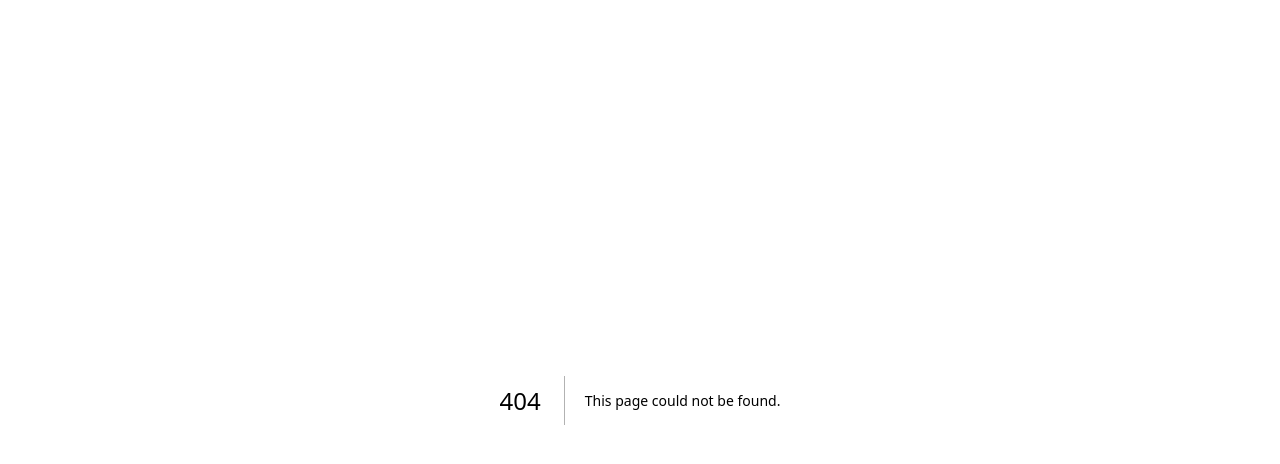
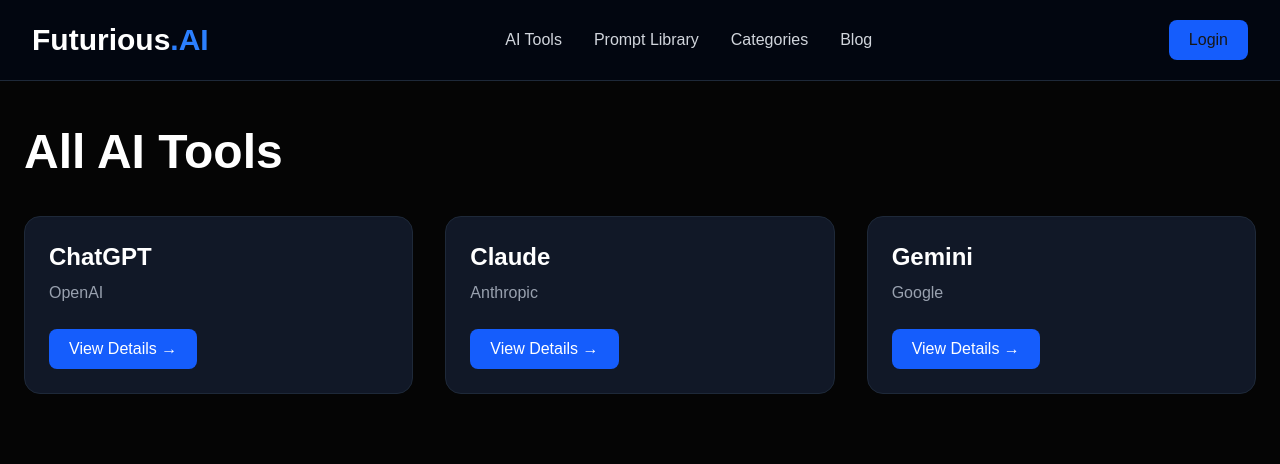
Before and after one commit to mohitpareek3105/futurious-ai, a Next.js app: page /tools in a window 1280 px wide. Before the commit this address had no page. Shown: the top 464 px of the page. Built offline with nearby package versions, Linux system fonts and the light colour scheme.

Commit message:
Added navbar to tools pages

```diff
--- a/app/components/Navbar.tsx
+++ b/app/components/Navbar.tsx
@@ -1,30 +1,31 @@
+import Link from "next/link";
 export default function Navbar() {
   return (
     <nav className="fixed top-0 left-0 w-full bg-gray-950/90 backdrop-blur-md border-b border-gray-800 z-50">
       <div className="max-w-7xl mx-auto flex items-center justify-between px-8 py-5">
 
-        <h1 className="text-3xl font-bold">
+        <Link href="/" className="text-3xl font-bold">
   <span className="text-white">Futurious</span>
   <span className="text-blue-500">.AI</span>
-        </h1>
+</Link>
 
         <div className="hidden md:flex items-center gap-8 text-gray-300 font-medium">
 
-          <a href="#" className="hover:text-blue-500 duration-300">
+          <Link href="/tools" className="hover:text-blue-500 duration-300">
   AI Tools
-          </a>
+</Link>
 
-          <a href="#" className="hover:text-blue-500 duration-300">
+          <Link href="/prompts" className="hover:text-blue-500 duration-300">
   Prompt Library
-          </a>
+</Link>
 
-          <a href="#" className="hover:text-blue-500 duration-300">
+          <Link href="/categories" className="hover:text-blue-500 duration-300">
   Categories
-          </a>
+</Link>
 
-          <a href="#" className="hover:text-blue-500 duration-300">
+          <Link href="/blog" className="hover:text-blue-500 duration-300">
   Blog
-          </a>
+</Link>
 
         </div>
 
--- a/app/tools/[slug]/page.tsx
+++ b/app/tools/[slug]/page.tsx
@@ -1,3 +1,4 @@
+import Navbar from "../../components/Navbar";
 import { aiTools } from "@/data/ai-tools";
 import Link from "next/link";
 
@@ -17,6 +18,9 @@
 
   if (!tool) {
     return (
+      <>
+        <Navbar />
+
         <div className="min-h-screen flex flex-col items-center justify-center bg-black text-white">
           <h1 className="text-5xl font-bold">Tool Not Found 😔</h1>
 
@@ -27,18 +31,22 @@
             ← Back to Home
           </Link>
         </div>
+      </>
     );
   }
 
   return (
+    <>
+      <Navbar />
+
       <main className="min-h-screen bg-[#050505] text-white px-6 py-16">
-      <div className="max-w-5xl mx-auto">
+        <div className="max-w-5xl mx-auto mt-16">
 
           <Link
-          href="/"
+            href="/tools"
             className="text-blue-400 hover:text-blue-300"
           >
-          ← Back
+            ← Back to All Tools
           </Link>
 
           <h1 className="text-6xl font-bold mt-8">
@@ -49,7 +57,7 @@
             {tool.company}
           </p>
 
-        <div className="flex gap-4 mt-8">
+          <div className="flex gap-4 mt-8 flex-wrap">
 
             <span className="bg-blue-600 px-4 py-2 rounded-full">
               {tool.category}
@@ -80,5 +88,6 @@
 
         </div>
       </main>
+    </>
   );
 }
--- /dev/null
+++ b/app/tools/page.tsx
@@ -0,0 +1,48 @@
+import Navbar from "../components/Navbar";
+import Link from "next/link";
+import { aiTools } from "@/data/ai-tools";
+
+export default function ToolsPage() {
+  return (
+    <>
+      <Navbar />
+
+      <main className="min-h-screen bg-[#050505] text-white px-6 py-16">
+        <div className="max-w-7xl mx-auto">
+
+          <h1 className="text-5xl font-bold mb-10 mt-16">
+            All AI Tools
+          </h1>
+
+          <div className="grid md:grid-cols-2 lg:grid-cols-3 gap-8">
+
+            {aiTools.map((tool) => (
+              <div
+                key={tool.id}
+                className="bg-[#111827] rounded-2xl p-6 border border-gray-800"
+              >
+                <h2 className="text-2xl font-bold">
+                  {tool.name}
+                </h2>
+
+                <p className="text-gray-400 mt-2">
+                  {tool.company}
+                </p>
+
+                <Link
+                  href={`/tools/${tool.name.toLowerCase().replace(/\s+/g, "-")}`}
+                  className="inline-block mt-6 bg-blue-600 px-5 py-2 rounded-lg hover:bg-blue-700"
+                >
+                  View Details →
+                </Link>
+
+              </div>
+            ))}
+
+          </div>
+
+        </div>
+      </main>
+    </>
+  );
+}
--- a/data/ai-tools.ts
+++ b/data/ai-tools.ts
@@ -8,6 +8,12 @@
   rating: number;
   website: string;
   featured: boolean;
+
+  founded: string;
+  users: string;
+  platforms: string[];
+  pros: string[];
+  cons: string[];
 }
 
 export const aiTools: AITool[] = [
@@ -21,7 +27,23 @@
     rating: 4.9,
     website: "https://chatgpt.com",
     featured: true,
+
+    founded: "2022",
+    users: "500M+",
+    platforms: ["Web", "Android", "iPhone", "Windows", "Mac"],
+
+    pros: [
+      "Very accurate",
+      "Fast responses",
+      "Excellent coding",
+    ],
+
+    cons: [
+      "Free plan has limits",
+      "Requires internet",
+    ],
   },
+
   {
     id: 2,
     name: "Claude",
@@ -32,7 +54,14 @@
     rating: 4.8,
     website: "https://claude.ai",
     featured: true,
+
+    founded: "",
+    users: "",
+    platforms: [],
+    pros: [],
+    cons: [],
   },
+
   {
     id: 3,
     name: "Gemini",
@@ -43,5 +72,11 @@
     rating: 4.7,
     website: "https://gemini.google.com",
     featured: true,
+
+    founded: "",
+    users: "",
+    platforms: [],
+    pros: [],
+    cons: [],
   },
 ];
```
Lines whose indentation alone changed are shown as unchanged.
